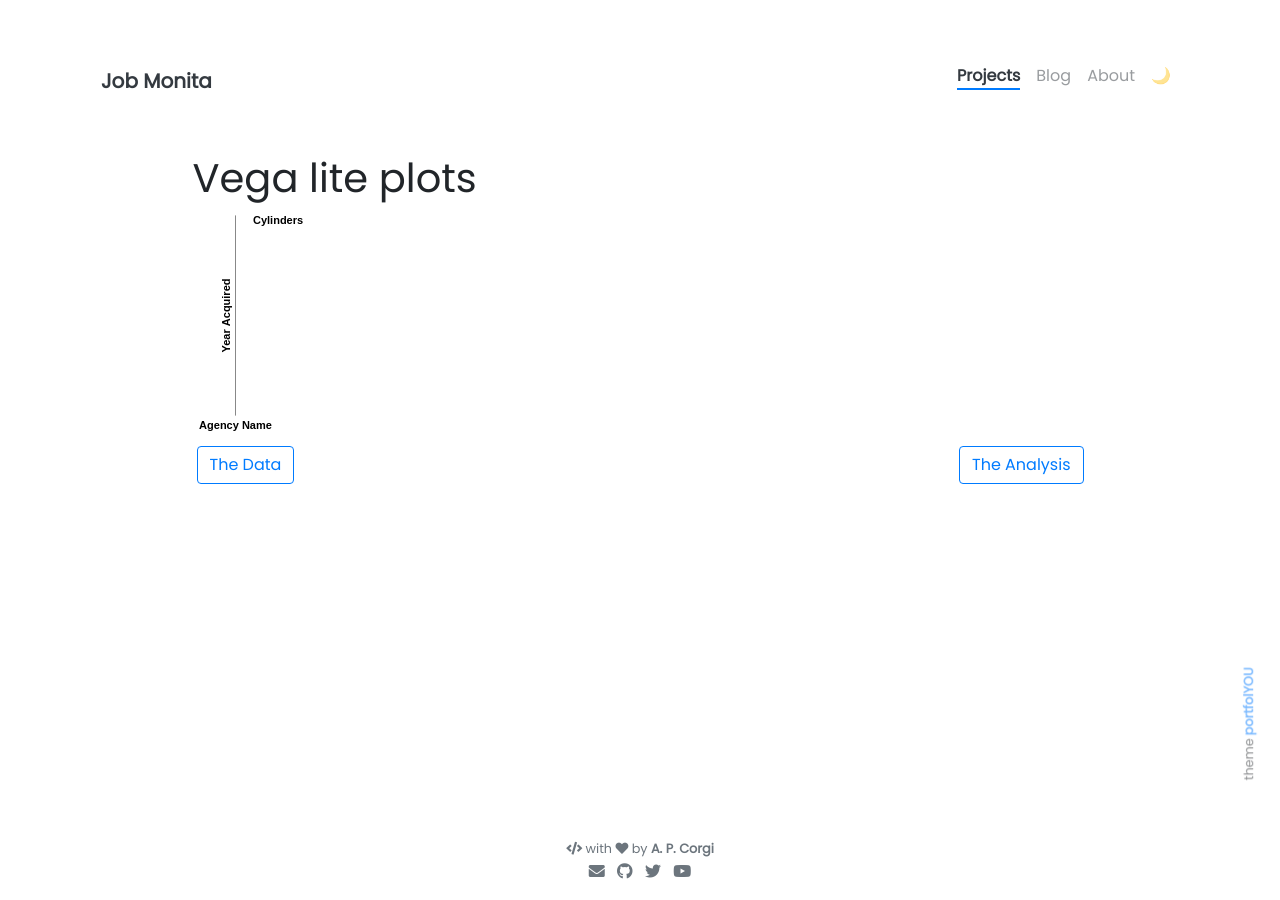
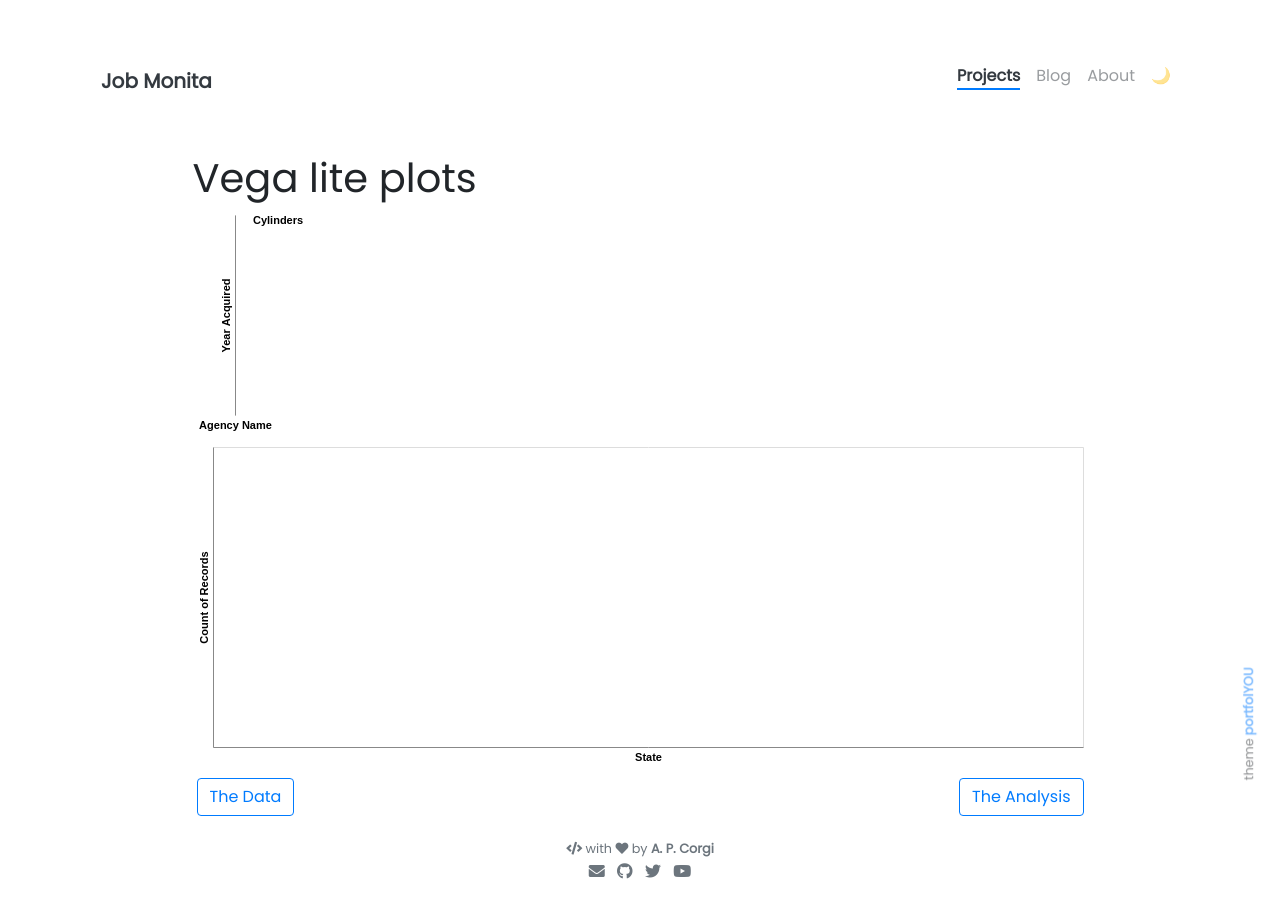
Before and after one commit to jngangu2/jngangu2.github.io, a Jekyll site: the page built from _projects/2_vega_lite_plots.md, in a window 1280 px wide. Built offline with Jekyll 4.4.1, drawn with Linux system fonts in a browser that asks for light colours; nearby versions of some CDN libraries.

Commit message:
adding changes from first day in jekyll

```diff
--- a/_projects/2_vega_lite_plots.md
+++ b/_projects/2_vega_lite_plots.md
@@ -14,6 +14,7 @@ custom_js:
 # Vega lite plots
 
 <vegachart schema-url="{{ site.baseurl }}/assets/json/vega_editor_plot1.json" style="width: 100%"></vegachart>
+<vegachart schema-url="{{ site.baseurl }}/assets/json/chart1.json" style="width: 100%"></vegachart>
 
 <!-- these are written in a combo of html and liquid -->
 
```
